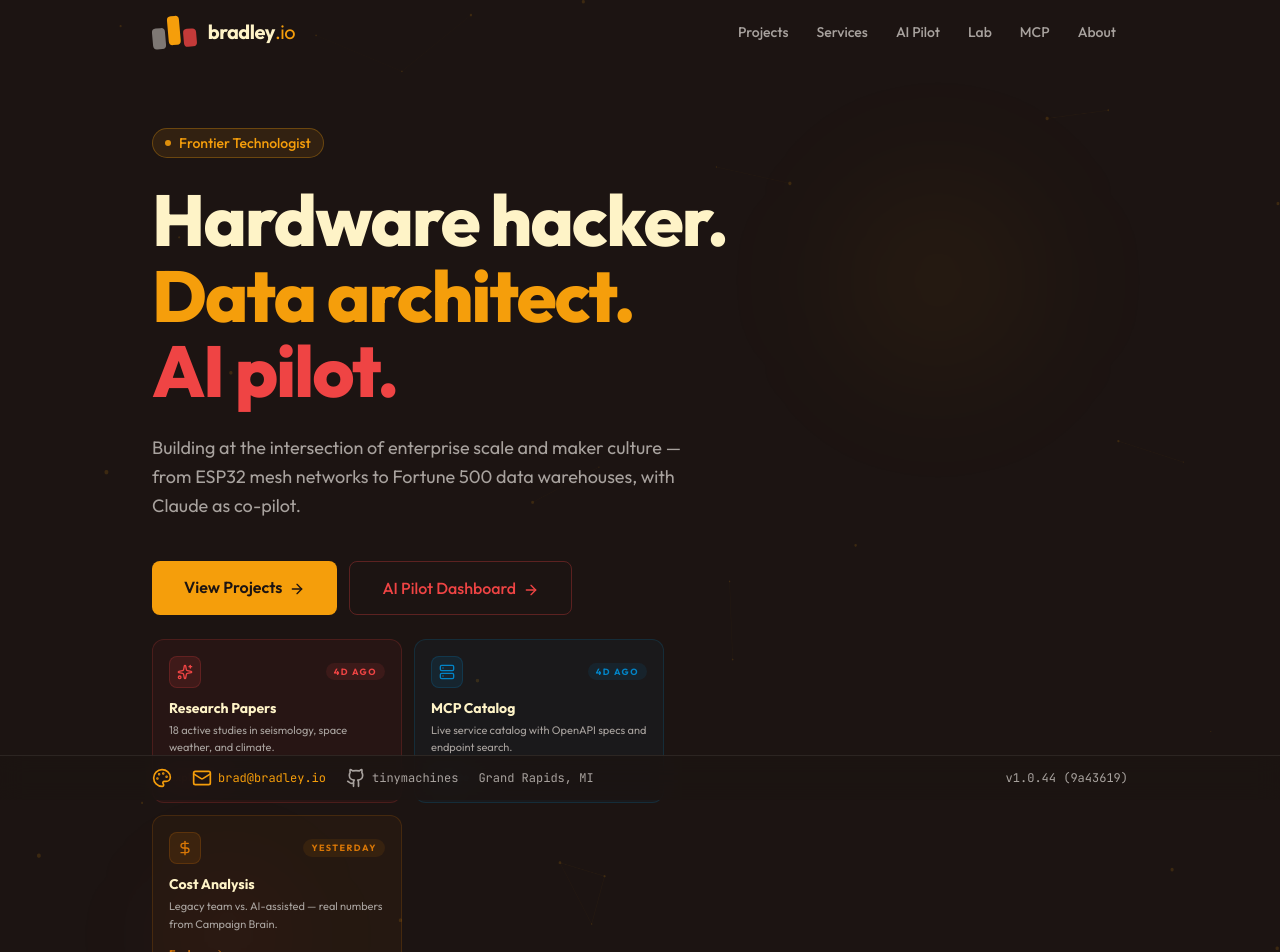
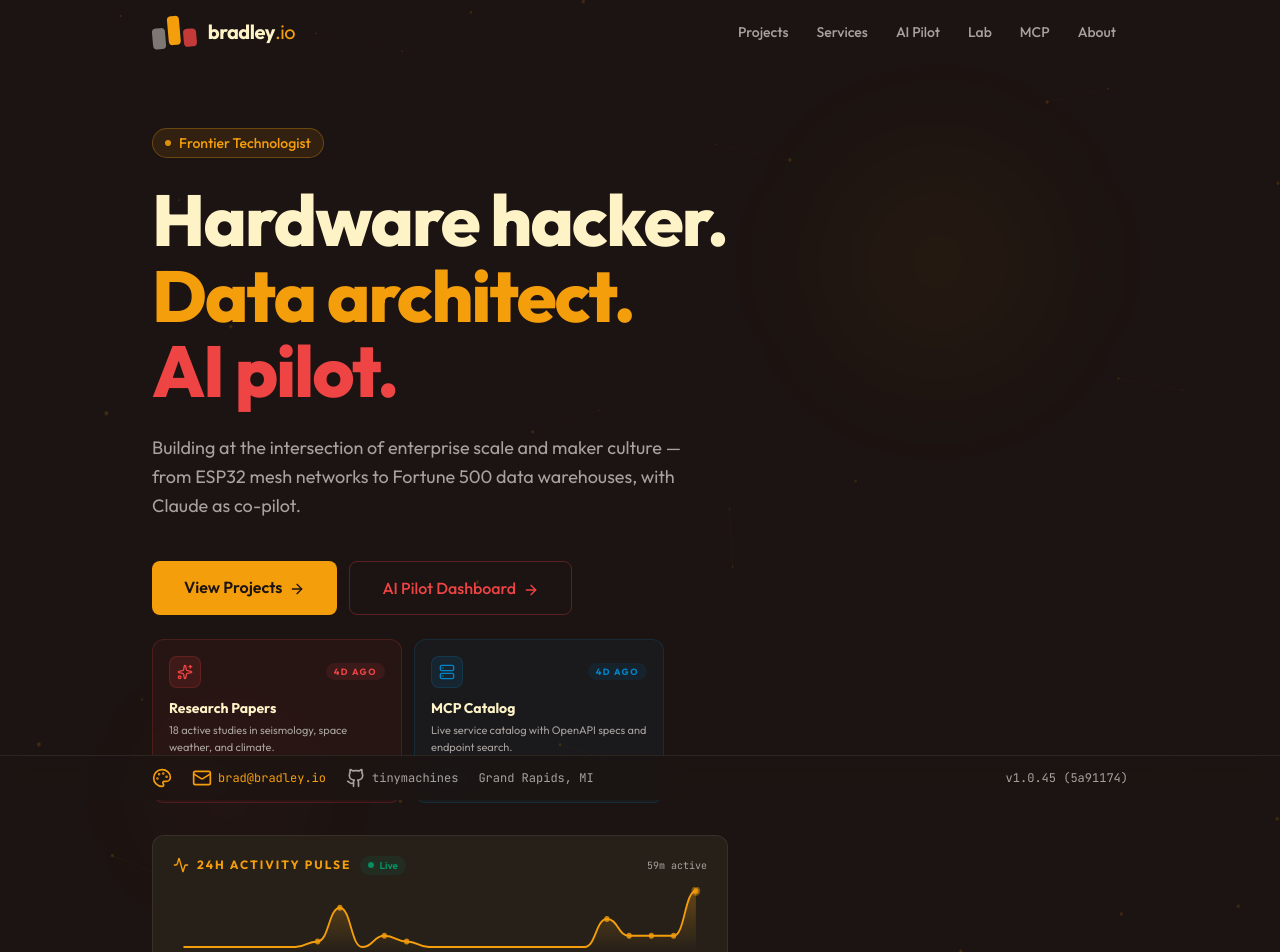
Before and after one commit to isenbek/bradley.io, a Next.js app: page / in a window 1280 px wide. Shown: the top 952 px of the page. Built offline with nearby package versions, Linux system fonts and the light colour scheme.

Commit message:
deploy: 2026-04-13 14:52:06

```diff
--- a/app/page.tsx
+++ b/app/page.tsx
@@ -5,7 +5,6 @@ import { motion, useInView } from "framer-motion"
 import Link from "next/link"
 import {
   ArrowRight, Bot, MessageSquare, GitBranch, Flame, Sparkles, Server, Activity,
-  DollarSign,
 } from "lucide-react"
 import type { SiteData, ActivityItem as ActivityItemType, Project } from "@/lib/site-data"
 import { categoryMap } from "@/lib/project-categories"
@@ -261,15 +260,6 @@ const ANNOUNCEMENTS: {
     icon: Server,
     addedAt: "2026-03-23",
     ttlDays: 14,
-  },
-  {
-    title: "Cost Analysis",
-    description: "Legacy team vs. AI-assisted — real numbers from Campaign Brain.",
-    href: "/cost-analysis",
-    color: "var(--brand-warning)",
-    icon: DollarSign,
-    addedAt: "2026-03-26",
-    ttlDays: 21,
   },
 ]
 
--- a/lib/build-info.json
+++ b/lib/build-info.json
@@ -1,9 +1,9 @@
 {
-  "version": "v1.0.44",
-  "commitHash": "9a43619",
-  "commitHashFull": "9a436194f18a697a3d89ed7b51f5ec742fe9b3ad",
-  "commitDate": "Apr 11, 2026 01:26:03",
-  "commitDateISO": "2026-04-11T05:26:03.000Z",
+  "version": "v1.0.45",
+  "commitHash": "5a91174",
+  "commitHashFull": "5a911745ee716d0dc79b7060c283ef81ca097b40",
+  "commitDate": "Apr 13, 2026 14:18:55",
+  "commitDateISO": "2026-04-13T18:18:55.000Z",
   "branch": "main",
-  "buildTime": "2026-04-11T05:26:03.916Z"
+  "buildTime": "2026-04-13T18:18:55.948Z"
 }
--- a/public/data/activity-pulse.json
+++ b/public/data/activity-pulse.json
@@ -1 +1 @@
-{"generated": "2026-04-13T18:18:01+00:00", "windowHours": 24, "totalActiveMinutes": 35, "buckets": [{"hour": "2026-04-12T18:00", "minutes": 0}, {"hour": "2026-04-12T19:00", "minutes": 0}, {"hour": "2026-04-12T20:00", "minutes": 0}, {"hour": "2026-04-12T21:00", "minutes": 0}, {"hour": "2026-04-12T22:00", "minutes": 0}, {"hour": "2026-04-12T23:00", "minutes": 0}, {"hour": "2026-04-13T00:00", "minutes": 1}, {"hour": "2026-04-13T01:00", "minutes": 7}, {"hour": "2026-04-13T02:00", "minutes": 0}, {"hour": "2026-04-13T03:00", "minutes": 2}, {"hour": "2026-04-13T04:00", "minutes": 1}, {"hour": "2026-04-13T05:00", "minutes": 0}, {"hour": "2026-04-13T06:00", "minutes": 0}, {"hour": "2026-04-13T07:00", "minutes": 0}, {"hour": "2026-04-13T08:00", "minutes": 0}, {"hour": "2026-04-13T09:00", "minutes": 0}, {"hour": "2026-04-13T10:00", "minutes": 0}, {"hour": "2026-04-13T11:00", "minutes": 0}, {"hour": "2026-04-13T12:00", "minutes": 0}, {"hour": "2026-04-13T13:00", "minutes": 5}, {"hour": "2026-04-13T14:00", "minutes": 2}, {"hour": "2026-04-13T15:00", "minutes": 2}, {"hour": "2026-04-13T16:00", "minutes": 2}, {"hour": "2026-04-13T17:00", "minutes": 10}]}
+{"generated": "2026-04-13T18:52:01+00:00", "windowHours": 24, "totalActiveMinutes": 59, "buckets": [{"hour": "2026-04-12T18:00", "minutes": 0}, {"hour": "2026-04-12T19:00", "minutes": 0}, {"hour": "2026-04-12T20:00", "minutes": 0}, {"hour": "2026-04-12T21:00", "minutes": 0}, {"hour": "2026-04-12T22:00", "minutes": 0}, {"hour": "2026-04-12T23:00", "minutes": 0}, {"hour": "2026-04-13T00:00", "minutes": 1}, {"hour": "2026-04-13T01:00", "minutes": 7}, {"hour": "2026-04-13T02:00", "minutes": 0}, {"hour": "2026-04-13T03:00", "minutes": 2}, {"hour": "2026-04-13T04:00", "minutes": 1}, {"hour": "2026-04-13T05:00", "minutes": 0}, {"hour": "2026-04-13T06:00", "minutes": 0}, {"hour": "2026-04-13T07:00", "minutes": 0}, {"hour": "2026-04-13T08:00", "minutes": 0}, {"hour": "2026-04-13T09:00", "minutes": 0}, {"hour": "2026-04-13T10:00", "minutes": 0}, {"hour": "2026-04-13T11:00", "minutes": 0}, {"hour": "2026-04-13T12:00", "minutes": 0}, {"hour": "2026-04-13T13:00", "minutes": 5}, {"hour": "2026-04-13T14:00", "minutes": 2}, {"hour": "2026-04-13T15:00", "minutes": 2}, {"hour": "2026-04-13T16:00", "minutes": 2}, {"hour": "2026-04-13T17:00", "minutes": 10}]}
```
